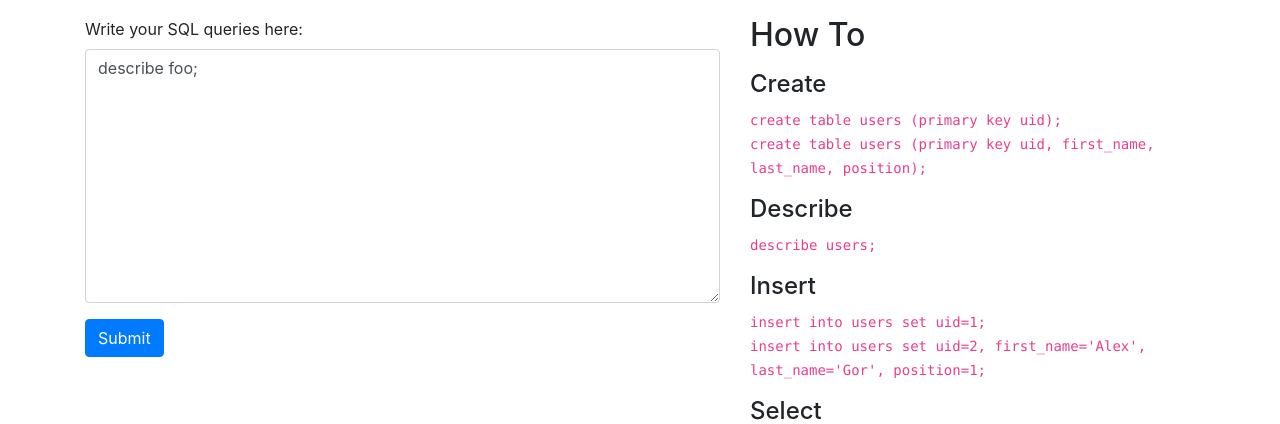
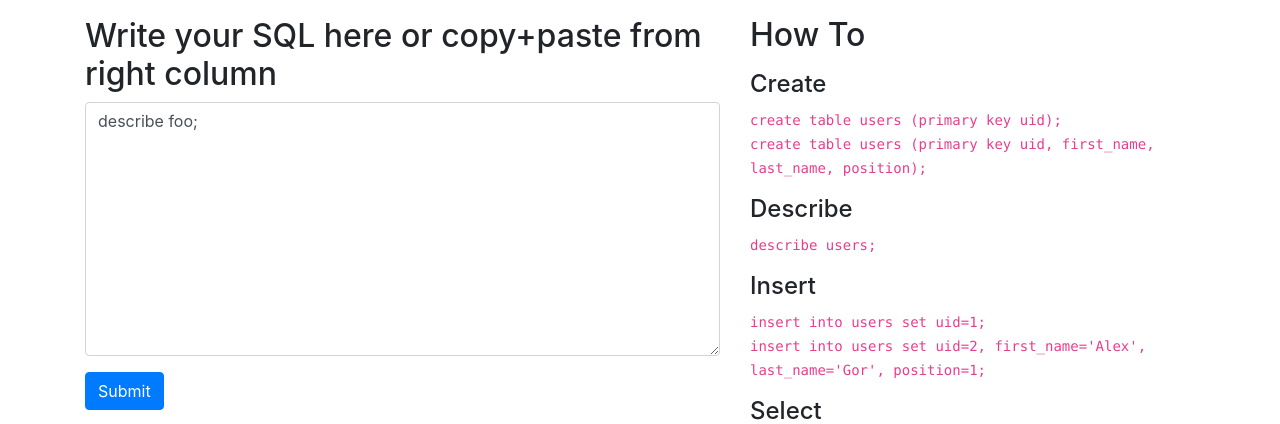
Before and after one commit to bormog/YASI, a Flask app: page / in a window 1280 px wide. Shown: the part 56-480 px from the top of the page. Run offline with Flask 2, Linux system fonts and the light colour scheme; some libraries are stand-ins or nearby versions.

Commit message:
Change header

```diff
--- a/web/templates/index.html
+++ b/web/templates/index.html
@@ -12,9 +12,9 @@
         <!-- Form -->
         <div class="col-md-12">
             <!-- SQL Input -->
+            <h2>Write your SQL here or copy+paste from right column</h2>
             <form method="post" action="">
                 <div class="form-group">
-                    <label for="content">Write your SQL queries here:</label>
                     <textarea name="content" rows="10"
                               id="content" placeholder="" class="form-control">{{ request.form['content'] or content }}</textarea>
                 </div>
```
